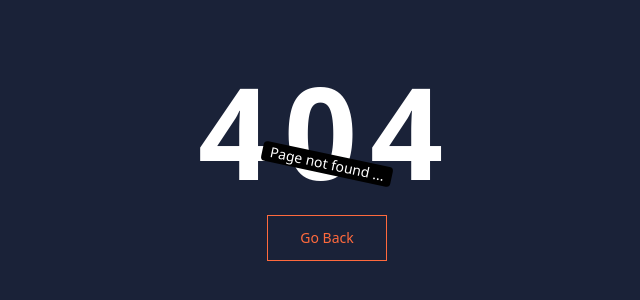
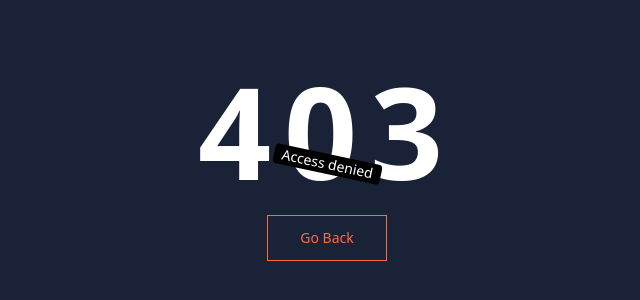
Before and after one commit to NikhilKumarMandal/course, a React (Vite) app in the folder fortend/: page /denied in a window 1280 px wide. Before the commit this address had no page. Shown: the part 236-536 px from the top of the page, without its empty margins (313-953 px from the left). Built offline with nearby package versions, Linux system fonts and the light colour scheme.

Commit message:
"Add denied page, require auth component and create course page; update auth slice to store user role in 'data' property"
This commit adds a new page for denied access, a component to require authentication for certain routes, and a new

```diff
--- /dev/null
+++ b/fortend/src/components/RequrieAuth.jsx
@@ -0,0 +1,14 @@
+import React from 'react'
+import { useSelector } from 'react-redux';
+import { Navigate, Outlet } from 'react-router-dom';
+
+function RequrieAuth({allowedRole}) {
+    const {isLoggedIn,role} = useSelector((state) => state.auth)
+
+
+  return isLoggedIn && allowedRole.find((myRole) => myRole === role) ? (
+    <Outlet />
+  ) : isLoggedIn ? (<Navigate to='/denied' />) : (<Navigate to='/login'/>)
+}
+
+export default RequrieAuth
--- a/fortend/src/main.jsx
+++ b/fortend/src/main.jsx
@@ -14,6 +14,9 @@
 import CourseList from './pages/Courses/CourseList.jsx';
 import Contact from './pages/Contact.jsx';
 import CourseDescription from './pages/Courses/CourseDescription.jsx';
+import Denied from './pages/Denied.jsx';
+import RequrieAuth from './components/RequrieAuth.jsx';
+import CreateCourse from './pages/Courses/CreateCourse.jsx';
 
 
 
@@ -24,10 +27,16 @@
     <Route path='/about' element={<About/>} />
     <Route path='/signup' element={<Signup/>} />
     <Route path='/login' element={<Login/>} />
+    <Route path='/denied' element={<Denied/>} />
     <Route path='/courses' element={<CourseList/>} />
     <Route path='/contact' element={<Contact/>} />
     <Route path='/course/description/' element={<CourseDescription/>} />
     <Route path="*" element={<NotFound />}/>
+
+    <Route  element={<RequrieAuth allowedRole={['admin']} /> }>
+    <Route path="/create/Course" element={<CreateCourse/>}/>
+    </Route>
+
     </Route>
   )
 )
--- /dev/null
+++ b/fortend/src/pages/Courses/CreateCourse.jsx
@@ -0,0 +1,9 @@
+import React from 'react'
+
+function CreateCourse() {
+  return (
+    <div>CreateCourse</div>
+  )
+}
+
+export default CreateCourse
--- /dev/null
+++ b/fortend/src/pages/Denied.jsx
@@ -0,0 +1,25 @@
+import { useNavigate } from "react-router-dom";
+
+function Denied() {
+    const navigate = useNavigate();
+    return (
+        <main className="h-screen w-full flex flex-col justify-center items-center bg-[#1A2238]">
+            <h1 className="text-9xl font-extrabold text-white tracking-widest">
+                403
+            </h1>
+            <div className="bg-black text-white px-2 text-sm rounded rotate-12 absolute">
+                Access denied
+            </div>
+            <button className="mt-5">
+                <a className="relative inline-block text-sm font-medium text-[#FF6A3D] group active:text-yellow-500 focus:outline-none focus:ring">
+                    <span onClick={() => navigate(-1)} className="relative block px-8 py-3 bg-[#1A2238] border border-current">
+                        Go Back
+                    </span>
+                </a>
+            </button>
+        </main>
+    );
+
+}
+
+export default Denied;
--- a/fortend/src/redux/slices/AuthSlice.js
+++ b/fortend/src/redux/slices/AuthSlice.js
@@ -66,12 +66,14 @@
     extraReducers: (bulider) => {
         bulider
         .addCase(login.fulfilled,(state,action) => {
+            console.log("Payload received:", action.payload);
             localStorage.setItem('data',JSON.stringify(action?.payload?.user))
             localStorage.setItem("isLoggedIn",true)
-            localStorage.setItem('role',action?.payload?.user?.role)
+            localStorage.setItem('role',action?.payload?.data?.user?.role)
+            // console.log("hello",action?.payload?.data?.user?.role);
             state.isLoggedIn = true;
-            state.data = action.payload?.user;
-            state.role = action?.payload?.user?.role;
+            state.data = action?.payload?.data?.user;
+            state.role = action?.payload?.data?.user?.role;
         })
         .addCase(logout.fulfilled,(state) => {
             localStorage.clear()
```
